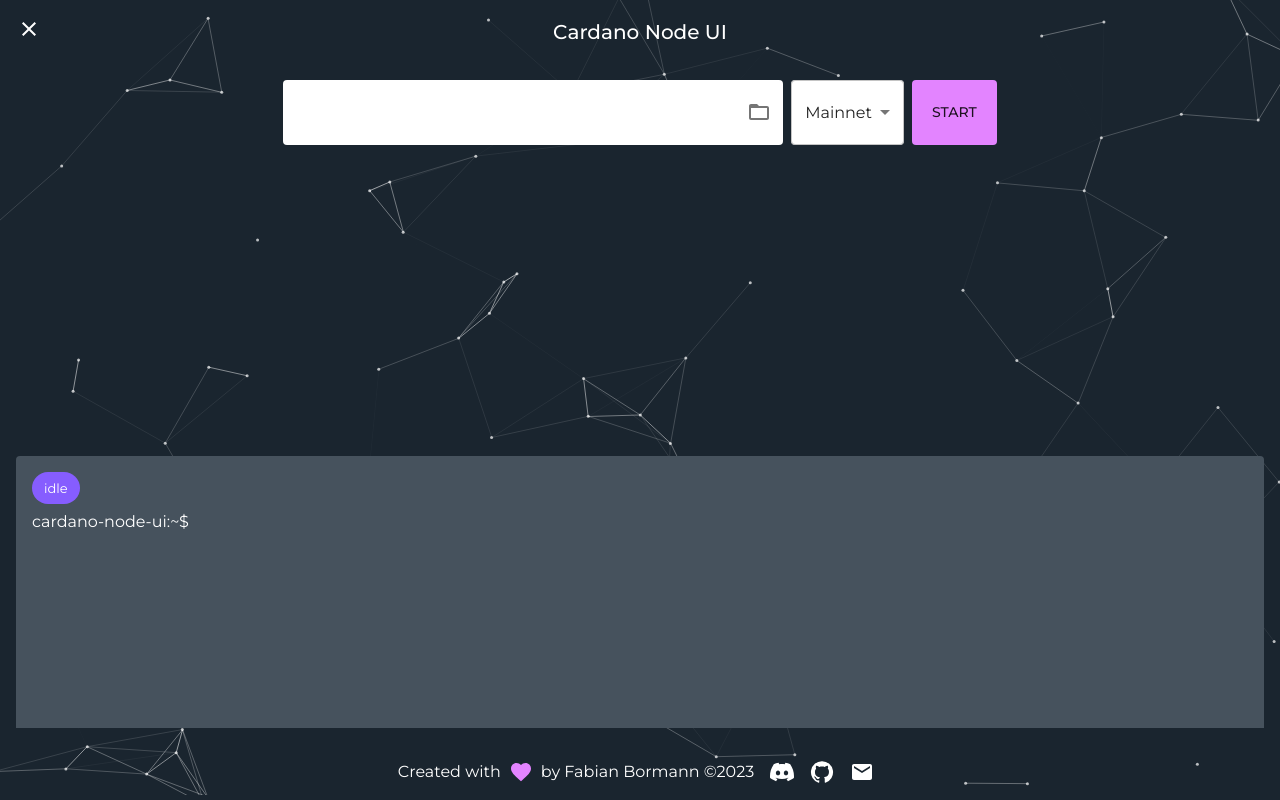
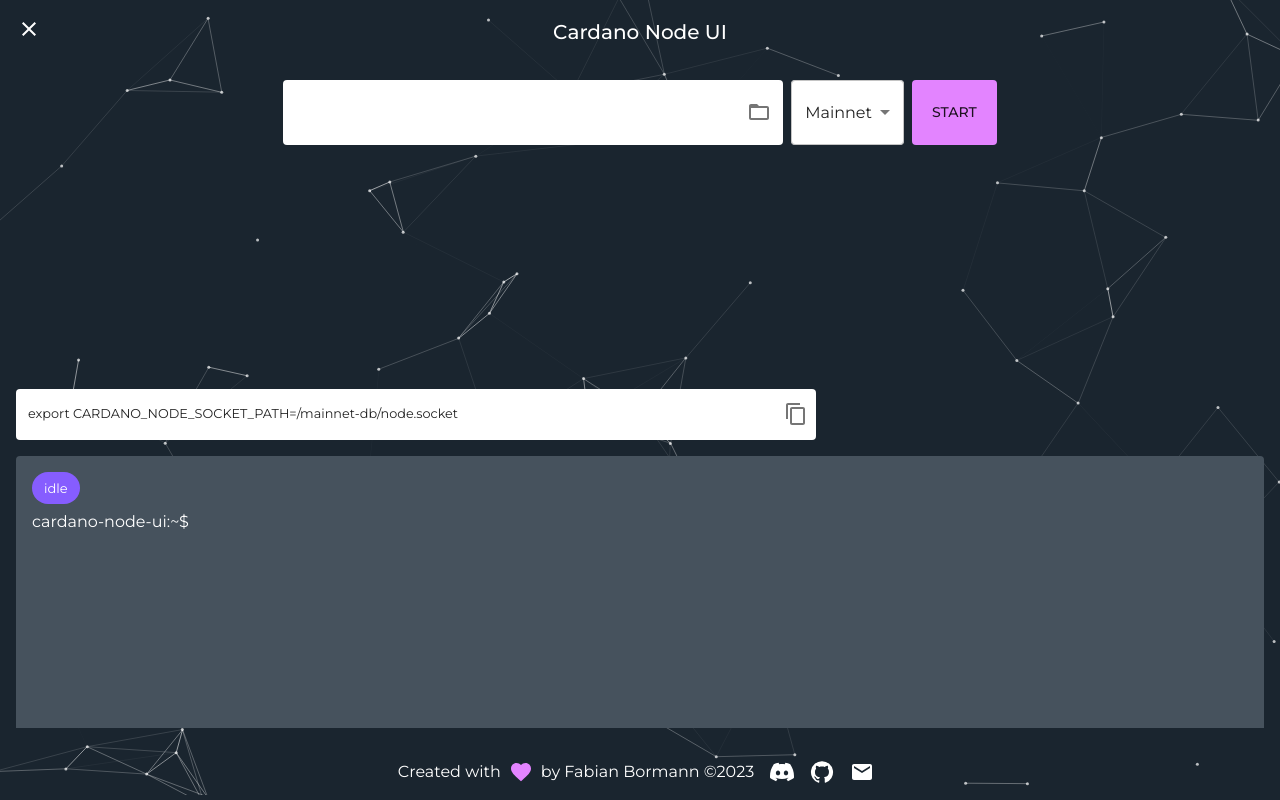
Before and after one commit to fabianbormann/cardano-node-ui, a React (Create React App) app: page / in a window 1280 px wide. Built offline with nearby package versions, Linux system fonts and the light colour scheme; what i18next-localstorage-cache would draw is missing.

Commit message:
fix: prevent increasing background speed

```diff
--- a/src/components/ParticleNetwork.ts
+++ b/src/components/ParticleNetwork.ts
@@ -93,8 +93,6 @@ export default class ParticleNetwork {
         if (this.options.interactive) {
           this.particles.push(this.mouseParticle!);
         }
-
-        requestAnimationFrame(this.update.bind(this));
       }, 500);
     };
 
--- a/src/index.tsx
+++ b/src/index.tsx
@@ -9,7 +9,7 @@ import { createTheme, ThemeProvider } from '@mui/material';
 const theme = createTheme({
   palette: {
     primary: {
-      main: '#1a252f',
+      main: '#FFF',
     },
     secondary: {
       main: '#E384FF',
--- a/src/pages/Dashboard.tsx
+++ b/src/pages/Dashboard.tsx
@@ -8,7 +8,10 @@ import {
 import {
   Alert,
   Button,
+  Checkbox,
   Chip,
+  FormControlLabel,
+  FormGroup,
   Grid,
   IconButton,
   InputAdornment,
@@ -16,11 +19,66 @@ import {
   MenuItem,
   Select,
   Snackbar,
+  styled,
+  Switch,
+  SwitchProps,
   useTheme,
 } from '@mui/material';
 import FolderOpenIcon from '@mui/icons-material/FolderOpen';
+import ContentCopyIcon from '@mui/icons-material/ContentCopy';
 import reactStringReplace from 'react-string-replace';
 import { Box } from '@mui/system';
+
+const Toggle = styled((props: SwitchProps) => (
+  <Switch focusVisibleClassName=".Mui-focusVisible" disableRipple {...props} />
+))(({ theme }) => ({
+  width: 42,
+  height: 26,
+  padding: 0,
+  '& .MuiSwitch-switchBase': {
+    padding: 0,
+    margin: 2,
+    transitionDuration: '300ms',
+    '&.Mui-checked': {
+      transform: 'translateX(16px)',
+      color: '#fff',
+      '& + .MuiSwitch-track': {
+        backgroundColor: theme.palette.secondary.main,
+        opacity: 1,
+        border: 0,
+      },
+      '&.Mui-disabled + .MuiSwitch-track': {
+        opacity: 0.5,
+      },
+    },
+    '&.Mui-focusVisible .MuiSwitch-thumb': {
+      color: theme.palette.secondary.main,
+      border: '6px solid #fff',
+    },
+    '&.Mui-disabled .MuiSwitch-thumb': {
+      color:
+        theme.palette.mode === 'light'
+          ? theme.palette.grey[100]
+          : theme.palette.grey[600],
+    },
+    '&.Mui-disabled + .MuiSwitch-track': {
+      opacity: theme.palette.mode === 'light' ? 0.7 : 0.3,
+    },
+  },
+  '& .MuiSwitch-thumb': {
+    boxSizing: 'border-box',
+    width: 22,
+    height: 22,
+  },
+  '& .MuiSwitch-track': {
+    borderRadius: 26 / 2,
+    backgroundColor: '#A5A5A5',
+    opacity: 1,
+    transition: theme.transitions.create(['background-color'], {
+      duration: 500,
+    }),
+  },
+}));
 
 const Dashboard = () => {
   const [snackbarOpen, setSnackbarOpen] = useState(false);
@@ -176,6 +234,25 @@ const Dashboard = () => {
     return 'info';
   };
 
+  const getSocketPath = () => {
+    return (
+      'export CARDANO_NODE_SOCKET_PATH=' +
+      directory +
+      '/' +
+      selectedNetwork +
+      '-db' +
+      '/node.socket'
+    );
+  };
+
+  const copyToClipboard = () => {
+    const socketPath = getSocketPath();
+    navigator.clipboard.writeText(socketPath);
+    setSnackbarMessage(`Copied "${socketPath}" to clipboard`);
+    setSnackbarType('success');
+    setSnackbarOpen(true);
+  };
+
   return (
     <Grid
       container
@@ -209,6 +286,7 @@ const Dashboard = () => {
           height: '100%',
         }}
       >
+        <Grid item container sx={{ justifyContent: 'center' }}>
           <Grid item container sx={{ justifyContent: 'center' }}>
             <InputBase
               sx={{
@@ -255,6 +333,39 @@ const Dashboard = () => {
               Start
             </Button>
           </Grid>
+        </Grid>
+
+        <Grid item container>
+          <Grid item container>
+            <InputBase
+              sx={{
+                width: '100%',
+                cursor: 'pointer',
+                background: 'white',
+                p: 1.5,
+                maxWidth: 800,
+                mb: 2,
+                borderRadius: '4px',
+                fontSize: '0.8rem',
+              }}
+              inputProps={{
+                style: {
+                  cursor: 'pointer',
+                },
+              }}
+              readOnly
+              onClick={() => copyToClipboard()}
+              spellCheck={false}
+              value={getSocketPath()}
+              endAdornment={
+                <InputAdornment position="end">
+                  <IconButton edge="end">
+                    <ContentCopyIcon />
+                  </IconButton>
+                </InputAdornment>
+              }
+            />
+          </Grid>
 
           <Grid
             item
@@ -284,6 +395,7 @@ const Dashboard = () => {
           </Grid>
         </Grid>
       </Grid>
+    </Grid>
   );
 };
 
```
Lines whose indentation alone changed are shown as unchanged.
